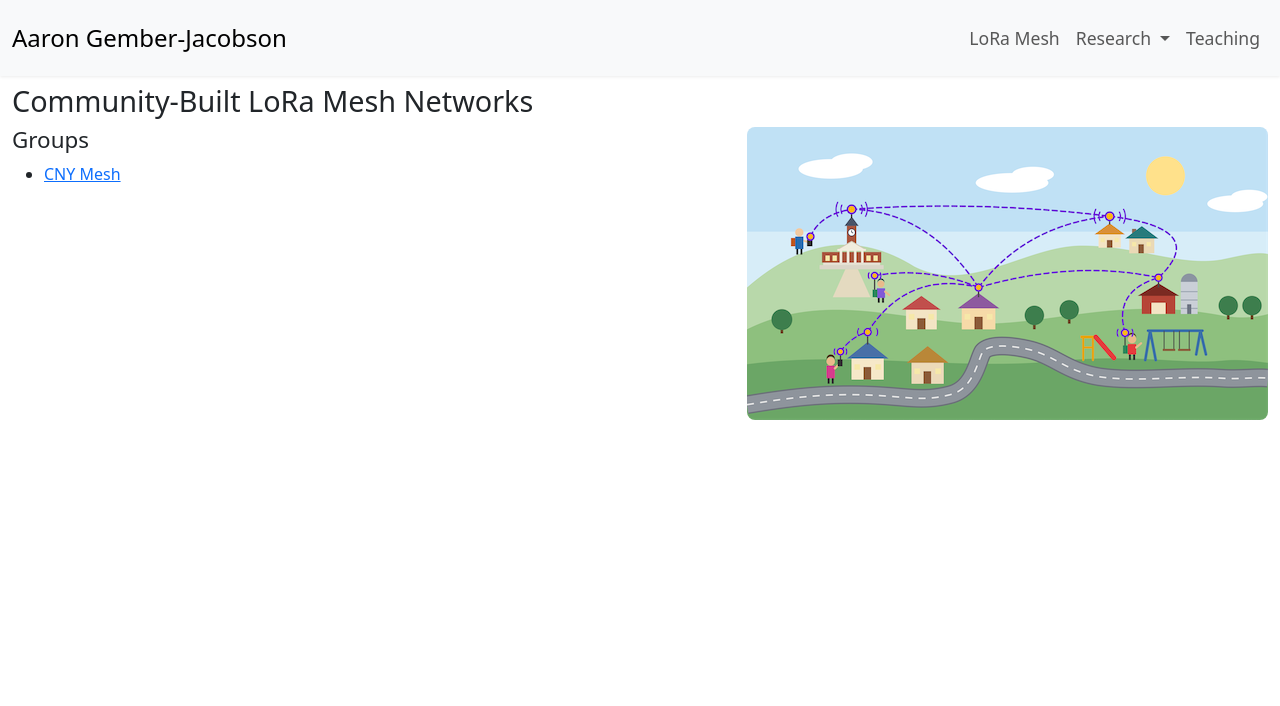
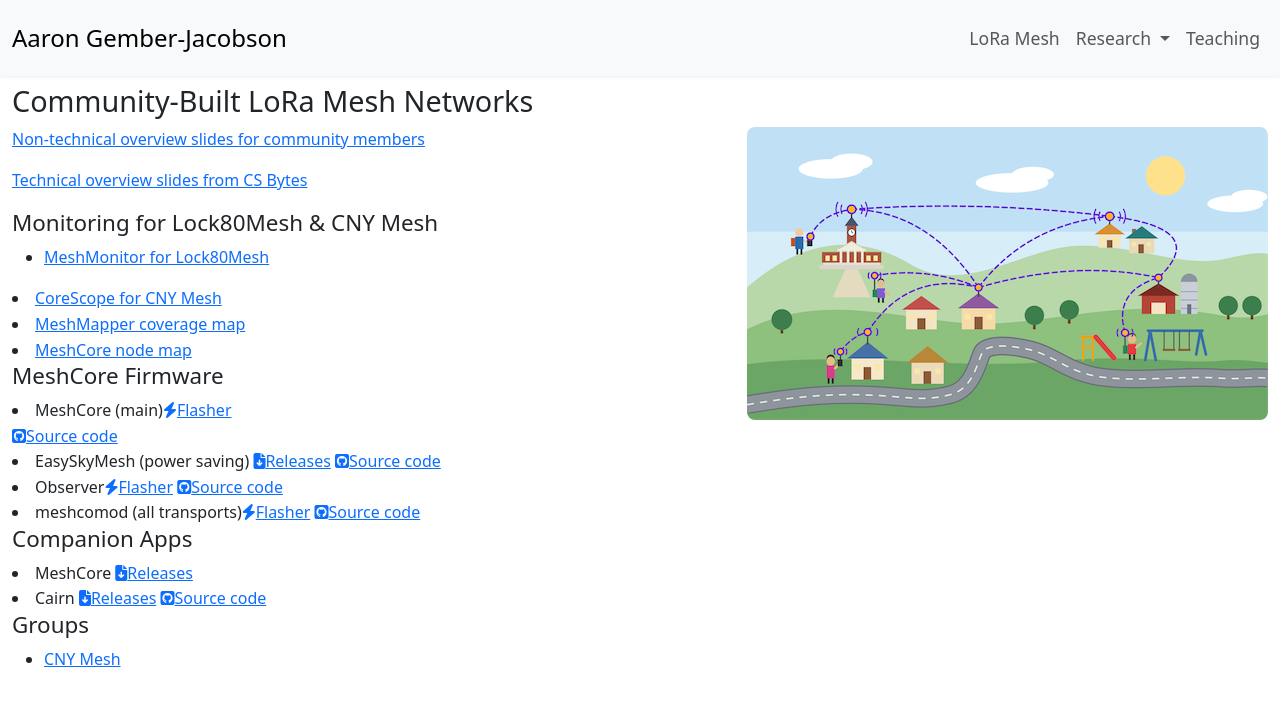
Before and after one commit to agember/agember.github.io, a Jekyll site: the page built from _pages/mesh.html, in a window 1280 px wide. Shown: the top 706 px of the page. Built offline with Jekyll 4.4.1, drawn with Linux system fonts in a browser that asks for light colours; nearby versions of some CDN libraries.

Commit message:
Expanded mesh page

```diff
--- a/_pages/mesh.html
+++ b/_pages/mesh.html
@@ -7,6 +7,30 @@ permalink: /mesh/
 <h1 class="h1">Community-Built LoRa Mesh Networks</h1>
 <img class="img-rounded" style="float:right;" src="/images/community_lora_mesh_network.png">
 
+<p><a href="https://docs.google.com/presentation/d/1vX0hOQZr_RHAhv6Kkf0zqbDVH9zncx6QMi6jz378kZE/edit?usp=sharing">Non-technical overview slides for community members</a></p>
+<p><a href="https://docs.google.com/presentation/d/1rpxWCxS9r6Q0J1WSJ3RPlBEothQbZZbyxNoGz6FpPj4/edit?usp=sharing">Technical overview slides from CS Bytes</a></p>
+
+<h2 class="h2">Monitoring for Lock80Mesh &amp; CNY Mesh</h2>
+<ul>
+<li><a href="https://meshmonitor.gember-jacobson.com/">MeshMonitor for Lock80Mesh</1></ul>
+<li><a href="https://map.cnymeshcore.org/#/live">CoreScope for CNY Mesh</a></li>
+</ul>
+<li><a href="https://syr.meshmapper.net">MeshMapper coverage map</a></li>
+<li><a href="https://map.meshcore.io/?lat=42.8790&lon=-75.3733&zoom=9">MeshCore node map</a></li>
+</ul>
+
+<h2 class="h2">MeshCore Firmware</h2>
+<li>MeshCore (main)<a href="https://flasher.meshcore.io"><i class="fa-solid fa-bolt"></i>Flasher</a></li> <a href="https://github.com/meshcore-dev/meshcore"><i class="fa-brands fa-square-github"></i>Source code</a></li>
+<li>EasySkyMesh (power saving) <a href="https://github.com/IoTThinks/EasySkyMesh"><i class="fa-solid fa-file-arrow-down"></i>Releases</a> <a href="https://github.com/IoTThinks/MeshCore"><i class="fa-brands fa-square-github"></i>Source code</a></li>
+<li>Observer<a href="https://observer.gessaman.com"><i class="fa-solid fa-bolt"></i>Flasher</a> <a href="https://github.com/agessaman/MeshCore"><i class="fa-brands fa-square-github"></i>Source code</a></li>
+<li>meshcomod (all transports)<a href="https://flasher.meshcomod.com/"><i class="fa-solid fa-bolt"></i>Flasher</a> <a href="https://github.com/ALLFATHER-BV/meshcomod"><i class="fa-brands fa-square-github"></i>Source code</a></li>
+</ul>
+
+<h2 class="h2">Companion Apps</h2>
+<li>MeshCore <a href="https://meshcore.io/#download"><i class="fa-solid fa-file-arrow-down"></i>Releases</a></li>
+<li>Cairn <a href="https://www.cvhvisuals.com/cairn.html"><i class="fa-solid fa-file-arrow-down"></i>Releases</a> <a href="https://github.com/cvhviz/CairnOS"><i class="fa-brands fa-square-github"></i>Source code</a></li>
+</h2>
+
 <h2 class="h2">Groups</h2>
 <ul>
 <li><a href="https://cnymesh.org">CNY Mesh</a></li>
```
